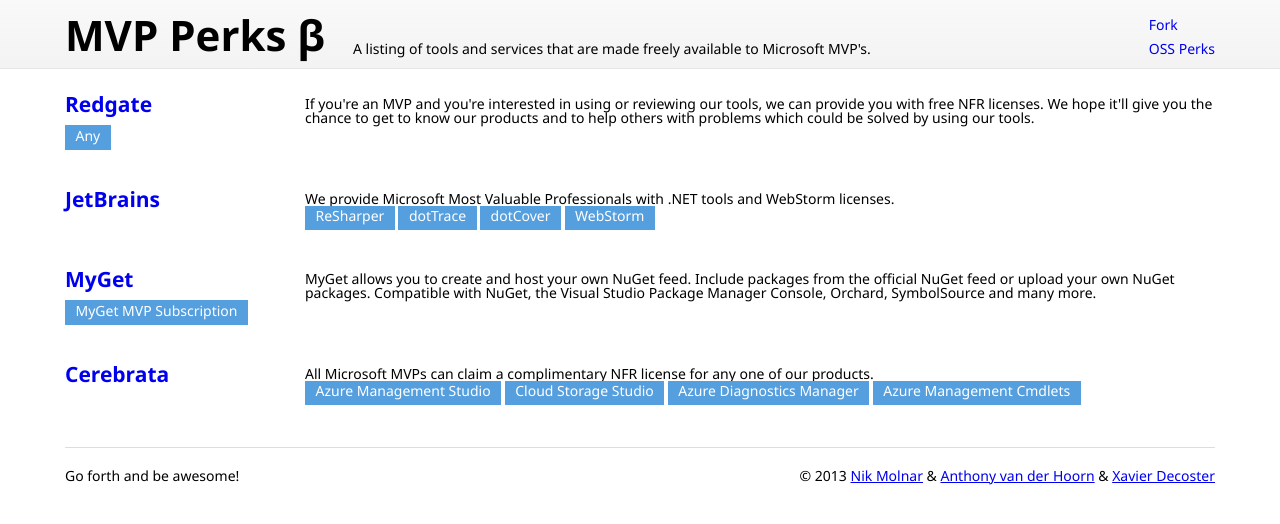
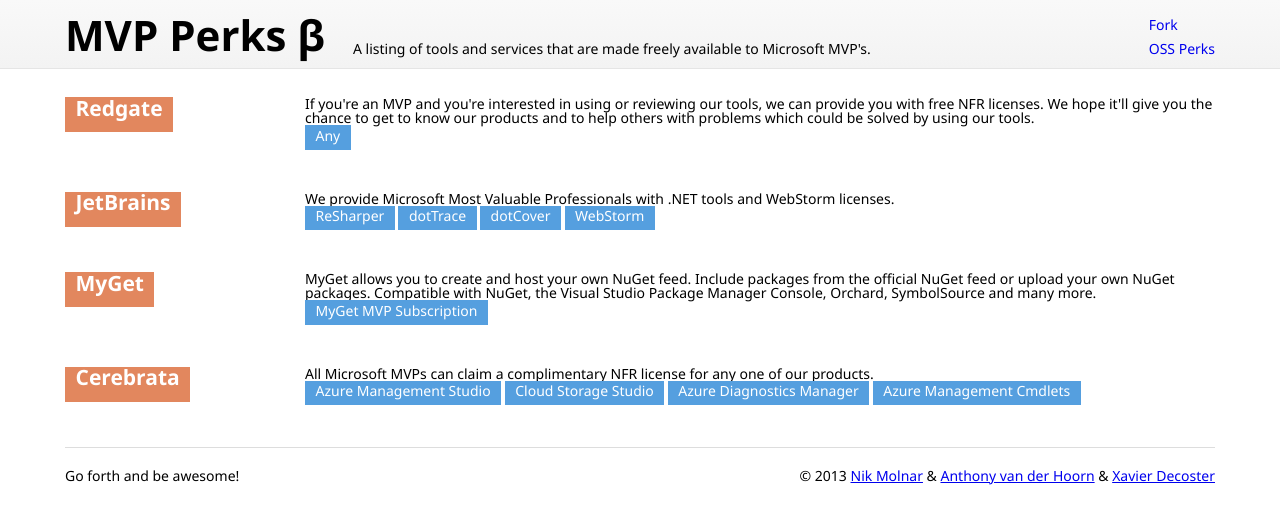
Before and after one commit to nikmd23/ossperks, a Jekyll site: the page built from index.html, in a window 1280 px wide. Shown: the top 524 px of the page. Built offline with Jekyll 4.4.1, drawn with Linux system fonts in a browser that asks for light colours; nearby versions of some CDN libraries.

Commit message:
styling company names a little more

```diff
--- a/_includes/perk.html
+++ b/_includes/perk.html
@@ -1,7 +1,7 @@
 <li>
 	<div class="product-overview">
 		<div class="product-title">
-		    <h2><a href="{{ item.perk.uri }}">{{ item.perk.company }}</a></h2>
+		    <div class="tag company"><h2><a href="{{ item.perk.uri }}">{{ item.perk.company }}</a></h2></div>
 		</div>
 	</div>
 	<div class="product-description">
```
